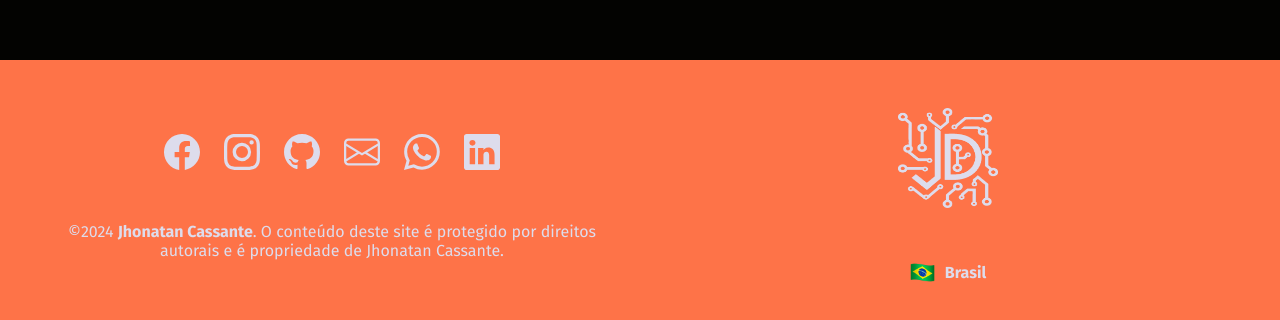
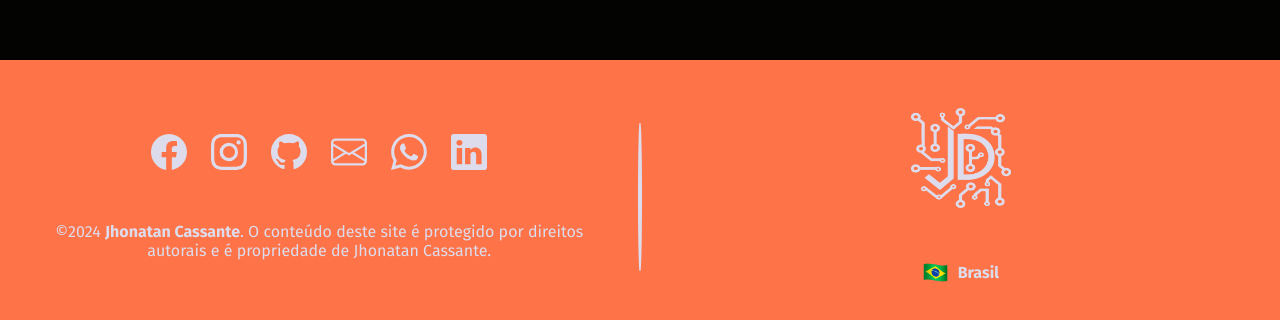
Before and after one commit to jhonatancassante/portfolio-angular, an Angular app: page /home in a window 1280 px wide. Shown: the part 740-1060 px from the top of the page. Built offline with nearby package versions, Linux system fonts and the light colour scheme.

Commit message:
fix: design improvements

```diff
--- a/src/app/components/footer/footer.component.html
+++ b/src/app/components/footer/footer.component.html
@@ -89,6 +89,7 @@
             Cassante.
         </div>
     </section>
+    <section class="divisor"></section>
     <section class="footer-section">
         <picture class="logo">
             <img
--- a/src/app/components/footer/footer.component.scss
+++ b/src/app/components/footer/footer.component.scss
@@ -49,11 +49,23 @@ footer {
             font-weight: 700;
         }
     }
+
+    .divisor {
+        display: none;
+    }
 }
 
 @media screen and (min-width: 768px) {
     footer {
         flex-direction: row;
         justify-content: space-around;
+
+        .divisor {
+            display: flex;
+            width: 0.2rem;
+            height: 9.25rem;
+            background-color: $primary-text;
+            border-radius: 50%;
+        }
     }
 }
--- a/src/styles.scss
+++ b/src/styles.scss
@@ -13,7 +13,11 @@
 
 main {
     height: calc(100vh - $header-height);
-    background-color: $secondary-text;
+    background-color: $background-color;
     color: $primary-text;
-    padding: 20px 70px;
+    padding: 20px 20px;
+
+    @media screen and (min-width: 768px) {
+        padding: 20px 70px;
+    }
 }
--- a/src/variables.scss
+++ b/src/variables.scss
@@ -1,8 +1,8 @@
 // COLORS VARIABLES
 $primary-color: #fe7348;
 $secondary-color: #2a333c;
+$background-color: #030301;
 $primary-text: #dddcec;
-$secondary-text: #030301;
 
 //SIZE VARIABLES
 $header-height: 5.5rem;
```
